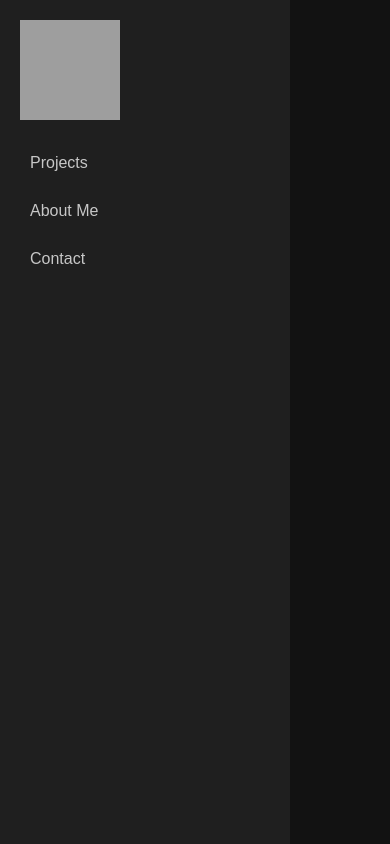
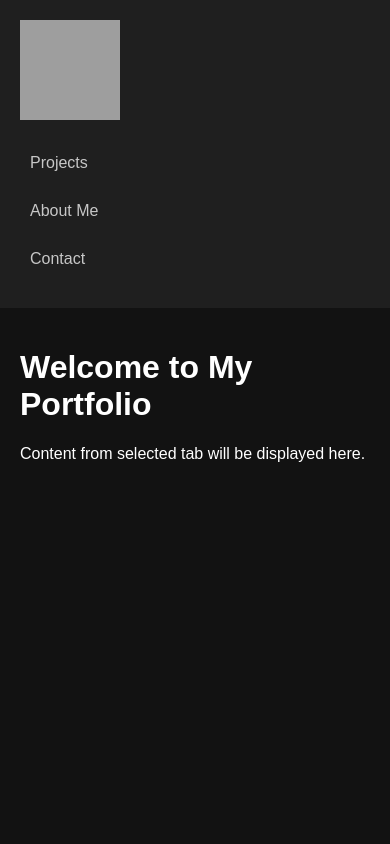
Before and after one commit to SeaBeare/ServerTesting, a plain HTML site: page index.html in a window 390 px wide. Shown: the top 844 px of the page. Drawn offline with Linux system fonts and the light colour scheme; grey boxes are pictures that could not be loaded.

Commit message:
Mobile update

```diff
--- a/index.html
+++ b/index.html
@@ -12,14 +12,10 @@
     color: #ffffff; /* Light text */
   }
   #sidebar {
-    width: 250px;
-    height: 100vh;
     background-color: #1f1f1f; /* Slightly lighter dark shade for the sidebar */
-    float: left;
     padding: 20px;
   }
   #main-content {
-    margin-left: 250px;
     padding: 20px;
   }
   .tab {
@@ -35,6 +31,33 @@
     width: 100px;
     height: 100px;
     margin-bottom: 20px;
+  }
+
+  /* Responsive styles */
+  @media (min-width: 768px) {
+    /* Desktops and larger tablets */
+    #sidebar {
+      width: 250px;
+      height: 100vh;
+      float: left;
+    }
+    #main-content {
+      margin-left: 250px;
+    }
+  }
+
+  @media (max-width: 767px) {
+    /* Smaller tablets and mobiles */
+    #sidebar {
+      width: 100%;
+      height: auto;
+    }
+    #main-content {
+      margin-left: 0;
+    }
+    .tab {
+      display: block; /* Stack the tabs vertically on small screens */
+    }
   }
 </style>
 </head>
```
